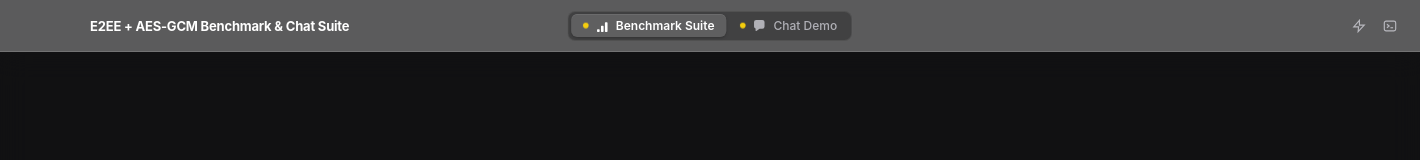
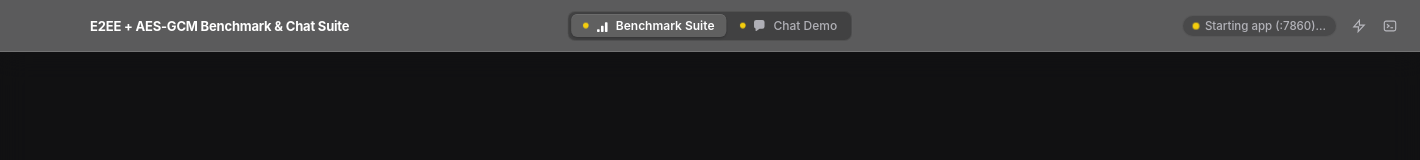
Before and after one commit to anywindo/APPTA, an Electron app: page electron/renderer/index.html in a window 1420 px wide. Both pictures are taken after a click on the tab "Benchmark Suite". Shown: the top 160 px of the page. Drawn offline with Linux system fonts and the light colour scheme; no server answers.

Commit message:
feat: restore status badge to header and add screen reader aria-live attributes
Adds the missing HTML container for the status pill to the toolbar and fixes a class name mismatch in app.js. Adds `role="status"` and `aria-live="polite"` so screen readers hear when the backend goes online or offline.

Co-authored-by: google-labs-jules[bot] <161369871+google-labs-jules[bot]@users.noreply.github.com>

```diff
--- a/electron/renderer/app.js
+++ b/electron/renderer/app.js
@@ -92,7 +92,7 @@ document.addEventListener('DOMContentLoaded', async () => {
     const s = servicesState[activeTab];
     if (!s) return;
 
-    statusPill.className = 'status-indicator ' + s.status;
+    statusPill.className = 'status-badge ' + s.status;
     if (s.status === 'ready') {
       statusText.textContent = `${activeTab === 'app' ? 'Benchmark' : 'Chat (Alice & Bob)'} Online :${s.port}`;
     } else if (s.status === 'starting') {
--- a/electron/renderer/index.html
+++ b/electron/renderer/index.html
@@ -44,6 +44,11 @@
     </div>
 
     <div class="toolbar-section toolbar-trailing">
+      <!-- Status Pill for Backend Connections -->
+      <div id="status-pill" class="status-badge starting" role="status" aria-live="polite">
+        <span class="status-pulse"></span>
+        <span id="status-text">Starting...</span>
+      </div>
 
       <div class="button-group">
         <!-- Restart Backend -->
```
Also changed, not shown: .Jules/palette.md, 1 other file.
